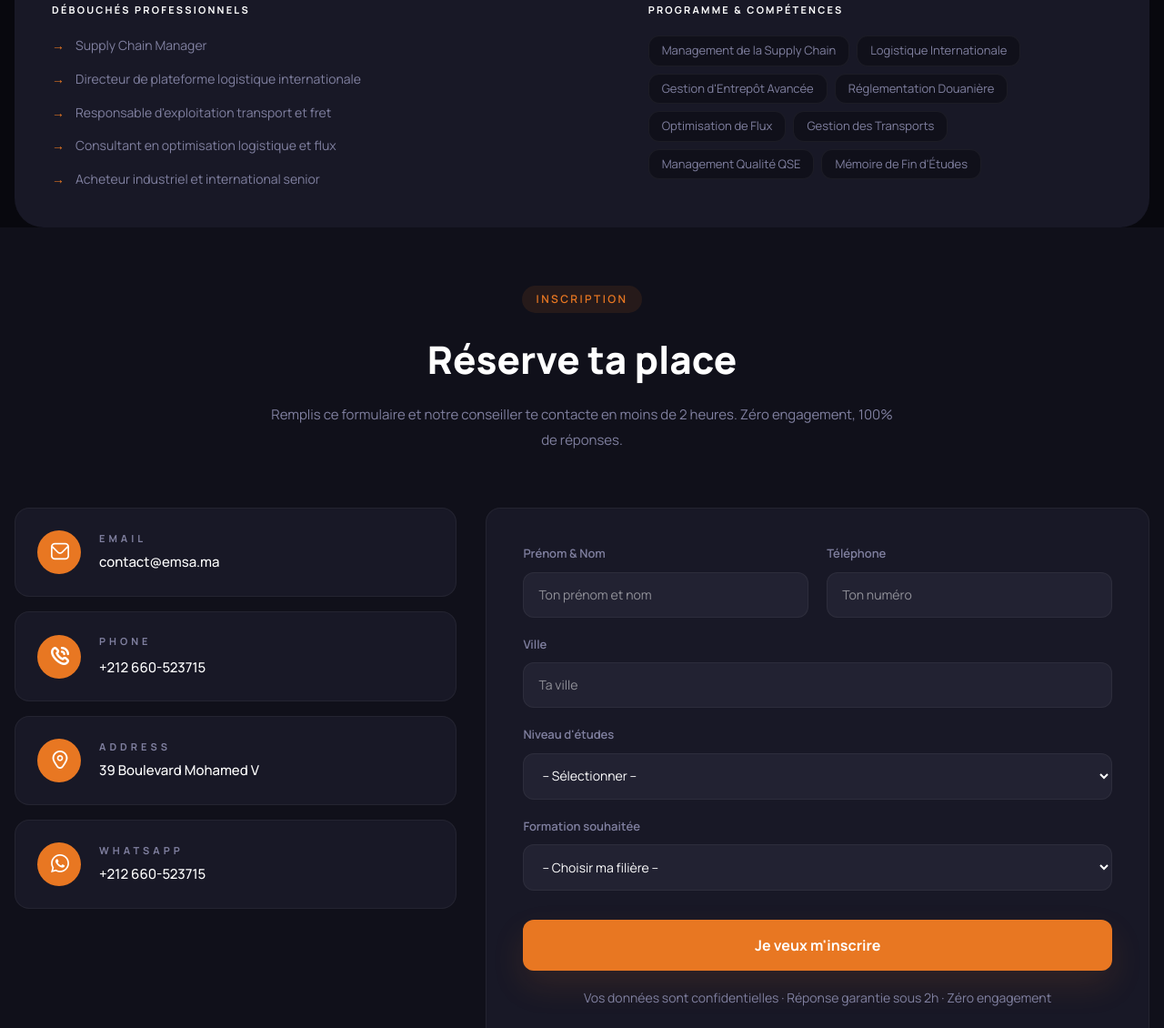
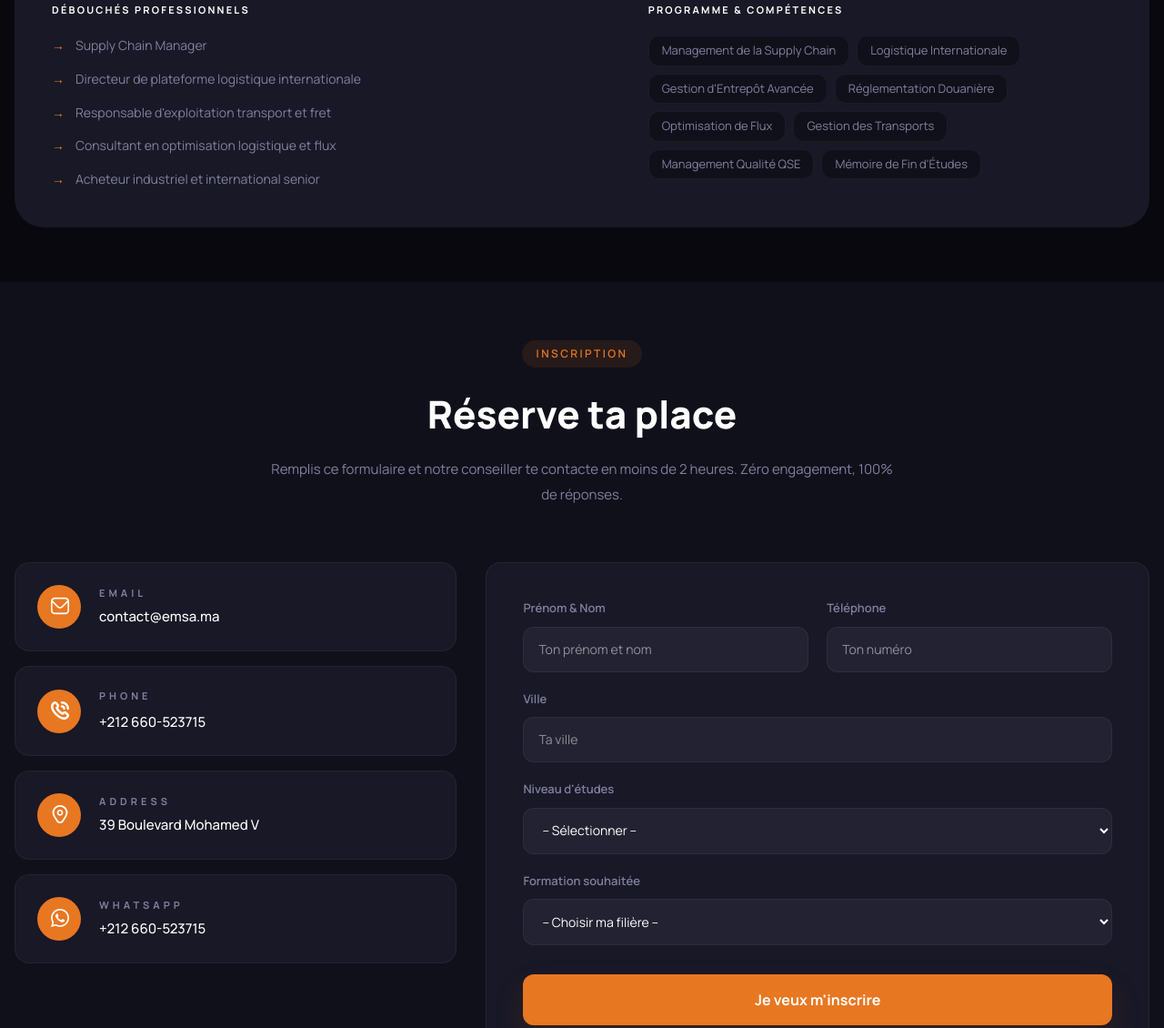
Before and after one commit to MedReda0/Emsa, a website: page master.html in a window 1280 px wide. Shown: the part 3876-5006 px from the top of the page at 91% size. Drawn offline with nearby package versions, Linux system fonts and the light colour scheme.

Commit message:
added margin between main and inscription

```diff
--- a/master.html
+++ b/master.html
@@ -363,7 +363,7 @@
             </div>
         </div>
     </main>
-    <section id="inscription" class="bg-sec-bg">
+    <section id="inscription" class="bg-sec-bg mt-15">
         <div class="container">
             <div class="intro mb-15">
                 <span>INSCRIPTION</span>
```
Also changed, not shown: licence.html (+1 -1 lines), CSS/output.css.
